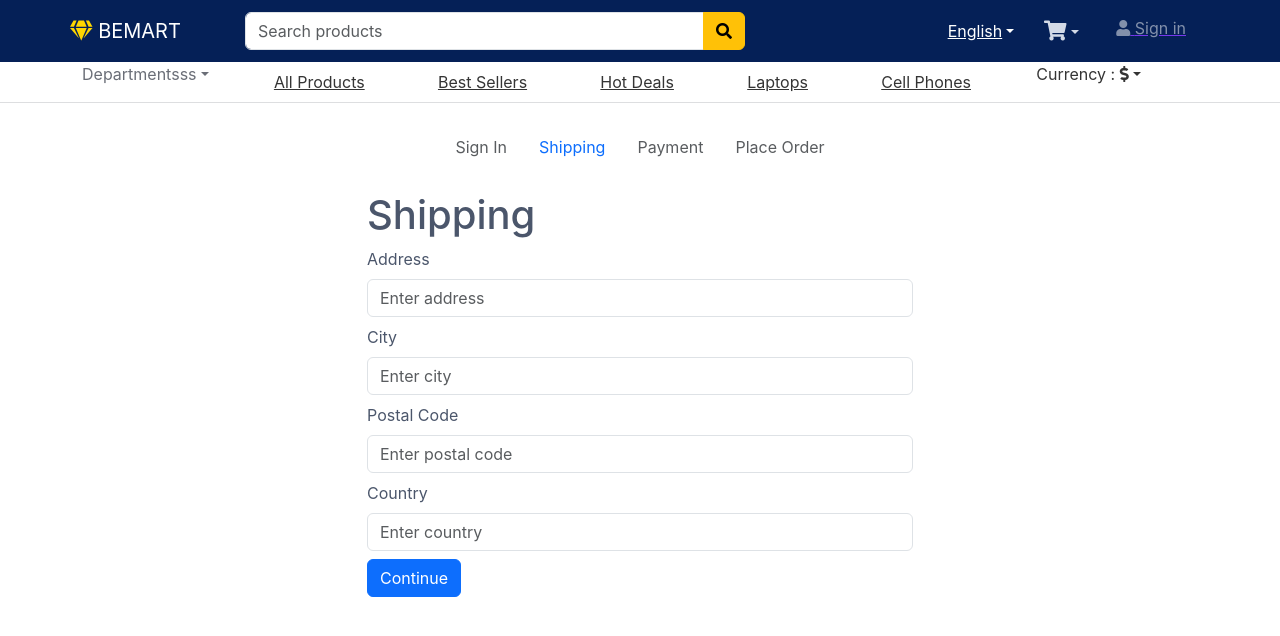
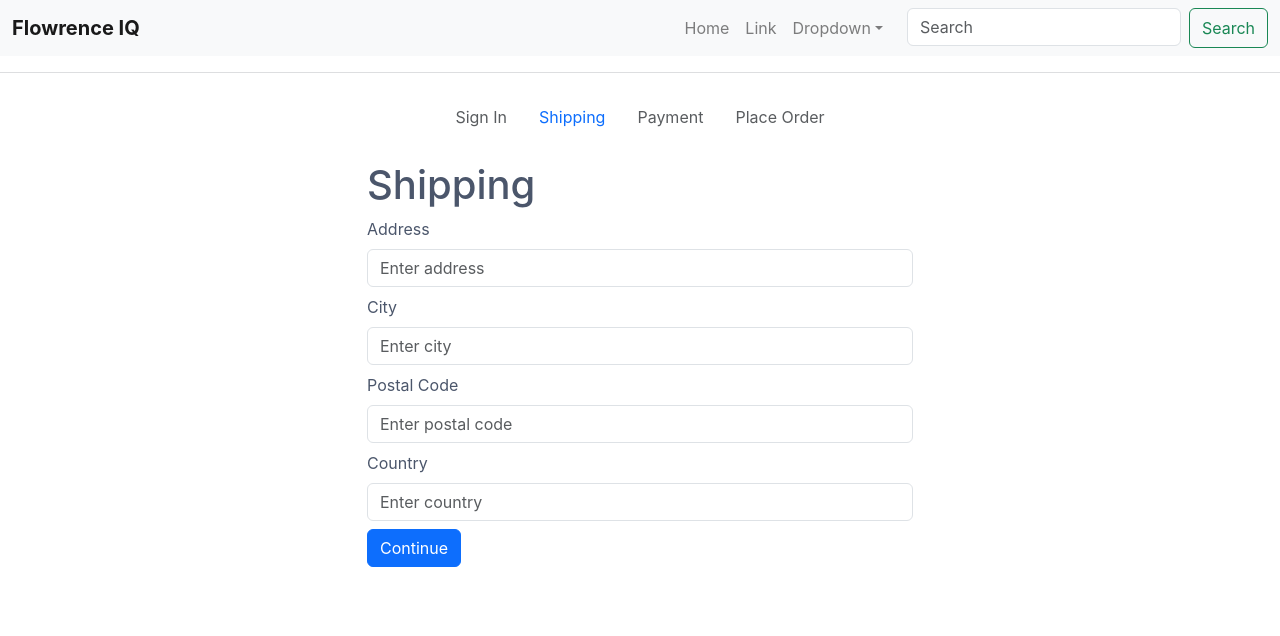
Before and after one commit to Golden-Mean-Ltc/flowrence-shop, a React (Vite) app: page /shipping in a window 1280 px wide. Shown: the top 636 px of the page. Built offline with nearby package versions, Linux system fonts and the light colour scheme.

Commit message:
bootstrap sidebar menue added

```diff
--- a/src/AppLayout.jsx
+++ b/src/AppLayout.jsx
@@ -3,6 +3,7 @@ import { Outlet , useNavigation } from 'react-router-dom'
 import Header from './components/header/Header'
 import { ToastContainer } from 'react-toastify';
 import 'react-toastify/dist/ReactToastify.css';
+import OffcanvasExample from './components/OffcanvasExample';
 
 const AppLayout = () => {
     const navigation = useNavigation();
@@ -14,7 +15,10 @@ const AppLayout = () => {
     >
     {/* {isLoading && <Loader />} */}
     <ToastContainer />
-    <Header />
+    {/* <Header /> */}
+    <header>
+      <OffcanvasExample />
+      </header>
 
       <main className="mx-auto max-w-3xl">
         <Outlet />
--- /dev/null
+++ b/src/components/OffcanvasExample.jsx
@@ -0,0 +1,61 @@
+import Button from 'react-bootstrap/Button'
+import Container from 'react-bootstrap/Container'
+import Form from 'react-bootstrap/Form'
+import Nav from 'react-bootstrap/Nav'
+import Navbar from 'react-bootstrap/Navbar'
+import NavDropdown from 'react-bootstrap/NavDropdown'
+import Offcanvas from 'react-bootstrap/Offcanvas'
+
+function OffcanvasExample() {
+  var expand = 'md' // false, 'sm', 'md', 'lg', 'xl', 'x
+  return (
+    <Navbar key={expand} expand={expand} className='bg-body-tertiary mb-3'>
+      <Container fluid>
+          <Navbar.Toggle aria-controls={`offcanvasNavbar-expand-${expand}`} />
+        <Navbar.Brand href='#' className="fw-bold">Flowrence IQ</Navbar.Brand>
+
+        <Navbar.Offcanvas
+          id={`offcanvasNavbar-expand-${expand}`}
+          aria-labelledby={`offcanvasNavbarLabel-expand-${expand}`}
+          placement='end'
+        >
+          <Offcanvas.Header closeButton>
+            <Offcanvas.Title id={`offcanvasNavbarLabel-expand-${expand}`}>
+              Offcanvas
+            </Offcanvas.Title>
+          </Offcanvas.Header>
+          <Offcanvas.Body>
+            <Nav className='justify-content-end flex-grow-1 pe-3'>
+              <Nav.Link href='#action1'>Home</Nav.Link>
+              <Nav.Link href='#action2'>Link</Nav.Link>
+              <NavDropdown
+                title='Dropdown'
+                id={`offcanvasNavbarDropdown-expand-${expand}`}
+              >
+                <NavDropdown.Item href='#action3'>Action</NavDropdown.Item>
+                <NavDropdown.Item href='#action4'>
+                  Another action
+                </NavDropdown.Item>
+                <NavDropdown.Divider />
+                <NavDropdown.Item href='#action5'>
+                  Something else here
+                </NavDropdown.Item>
+              </NavDropdown>
+            </Nav>
+            <Form className='d-flex'>
+              <Form.Control
+                type='search'
+                placeholder='Search'
+                className='me-2'
+                aria-label='Search'
+              />
+              <Button variant='outline-success'>Search</Button>
+            </Form>
+          </Offcanvas.Body>
+        </Navbar.Offcanvas>
+      </Container>
+    </Navbar>
+  )
+}
+
+export default OffcanvasExample
--- a/src/screens/HomeScreen.jsx
+++ b/src/screens/HomeScreen.jsx
@@ -25,11 +25,11 @@ const HomeScreen = () => {
   return (
     <div className="container home-page">
 
-      <div className="row mb-5">
+      {/* <div className="row mb-5">
         <div className="col p-0">
           <BillboardCarousel />
         </div>
-      </div>
+      </div> */}
 
       {/* <h2>{!keyword ? 'Latest Products' : 'Search Result'}</h2> */}
       {loading && <Loader />}
--- a/src/styles/index.css
+++ b/src/styles/index.css
@@ -411,3 +411,7 @@ footer i {
 .hr-light {
 	color: rgba(255, 255, 255, 0.12);
 }
+
+.offcanvas {
+	--bs-offcanvas-width: 340px;
+}
```
Also changed, not shown: 1 other file (tests, documents, lock files or other folders).
